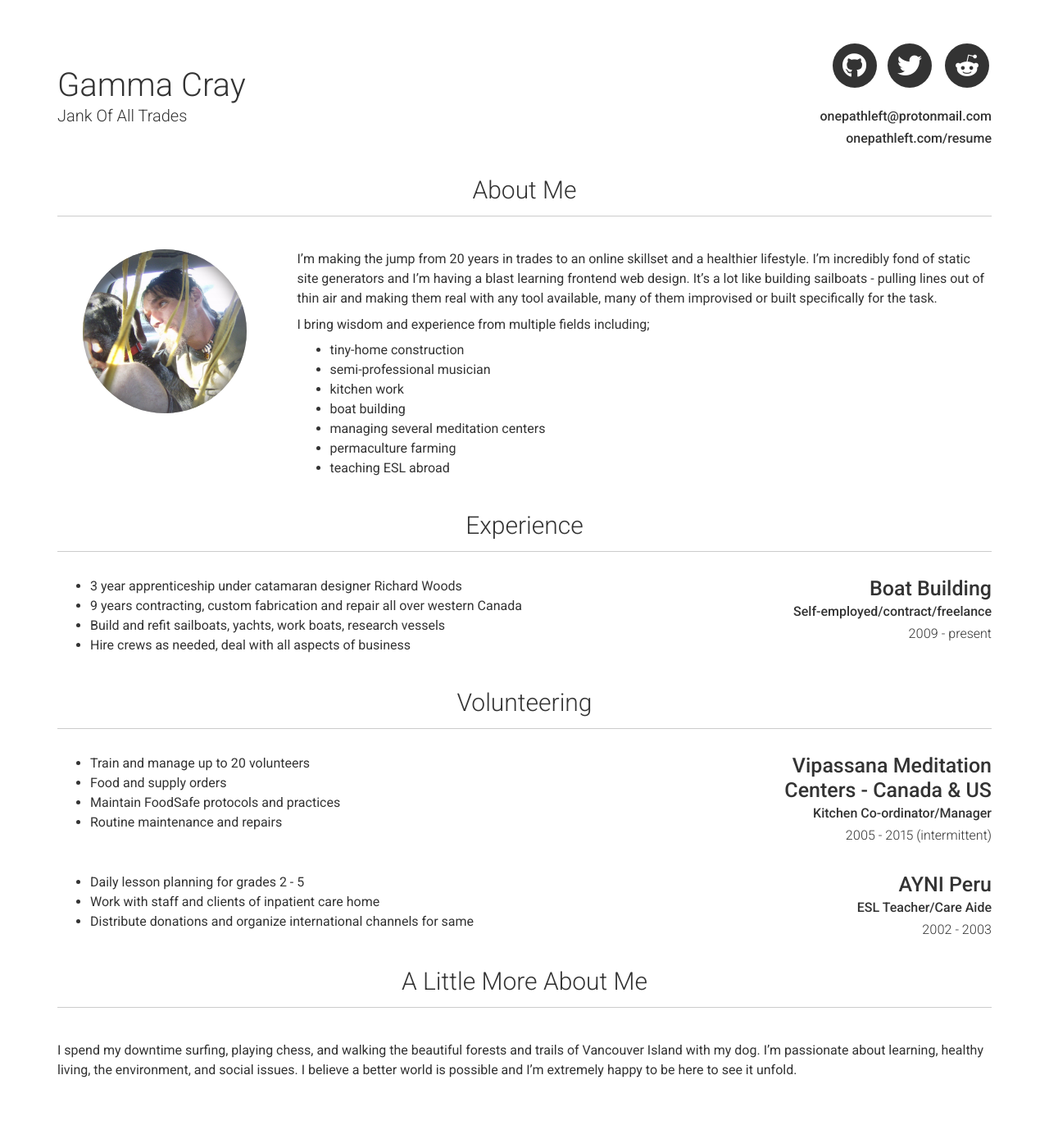
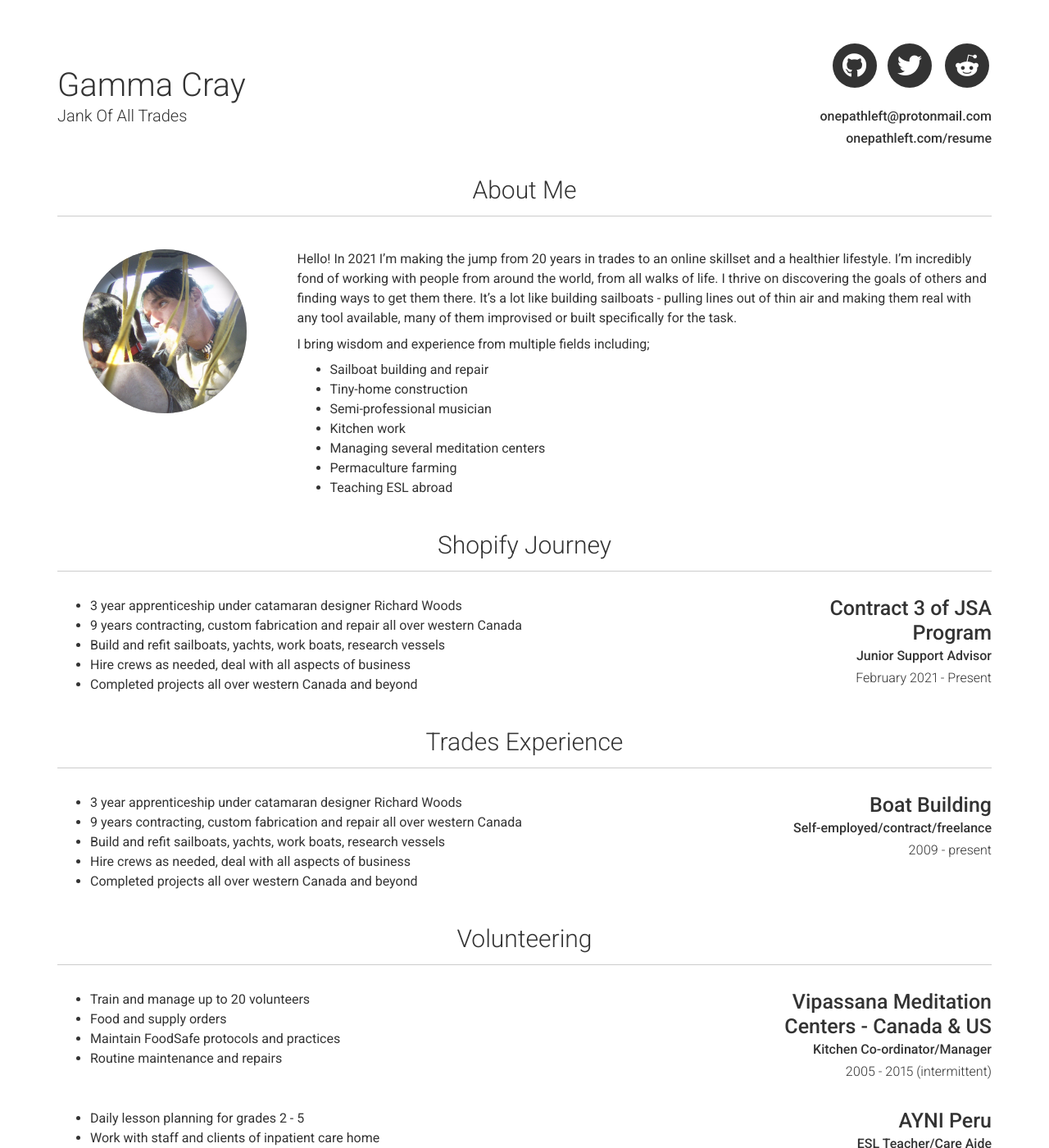
Before and after one commit to gammacray/resume, a Jekyll site: the page built from index.md, in a window 1280 px wide and 1400 px high. Shown: the whole window at 82% size. Built offline with Jekyll 4.4.1, drawn with Linux system fonts in a browser that asks for light colours; nearby versions of some CDN libraries.

Commit message:
Updated _config.yml.

```diff
--- a/_config.yml
+++ b/_config.yml
@@ -53,16 +53,16 @@ about_title: About Me
 about_profile_image: images/profile.jpeg
 about_content: | # this will include new lines to allow paragraphs
 
-  I'm making the jump from 20 years in trades to an online skillset and a healthier lifestyle. I'm incredibly fond of static site generators and I'm having a blast learning frontend web design. It's a lot like building sailboats - pulling lines out of thin air and making them real with any tool available, many of them improvised or built specifically for the task.
+  Hello! In 2021 I'm making the jump from 20 years in trades to an online skillset and a healthier lifestyle. I'm incredibly fond of working with people from around the world, from all walks of life. I thrive on discovering the goals of others and finding ways to get them there. It's a lot like building sailboats - pulling lines out of thin air and making them real with any tool available, many of them improvised or built specifically for the task.
 
   I bring wisdom and experience from multiple fields including;
-  * tiny-home construction
-  * semi-professional musician
-  * kitchen work
-  * boat building
-  * managing several meditation centers
-  * permaculture farming
-  * teaching ESL abroad
+  * Sailboat building and repair
+  * Tiny-home construction
+  * Semi-professional musician
+  * Kitchen work
+  * Managing several meditation centers
+  * Permaculture farming
+  * Teaching ESL abroad
 
 
 content:
@@ -84,7 +84,22 @@ content:
   #        Short overview of the project (optional)
   #      description: | # this will include new lines to allow paragraphs
   #        Description about the work on/with the project
-  - title: Experience
+  - title: Shopify Journey
+    layout: list
+    content:
+      - layout: right
+        title: Contract 3 of JSA Program
+        sub_title: Junior Support Advisor
+        caption: February 2021 - Present
+        link:
+        quote:
+        description: | # this will include new lines to allow paragraphs
+          * 3 year apprenticeship under catamaran designer Richard Woods
+          * 9 years contracting, custom fabrication and repair all over western Canada
+          * Build and refit sailboats, yachts, work boats, research vessels
+          * Hire crews as needed, deal with all aspects of business
+          * Completed projects all over western Canada and beyond
+  - title: Trades Experience
     layout: list
     content:
       - layout: right
@@ -98,6 +113,7 @@ content:
           * 9 years contracting, custom fabrication and repair all over western Canada
           * Build and refit sailboats, yachts, work boats, research vessels
           * Hire crews as needed, deal with all aspects of business
+          * Completed projects all over western Canada and beyond
   - title: Volunteering
     layout: list
     content:
```
